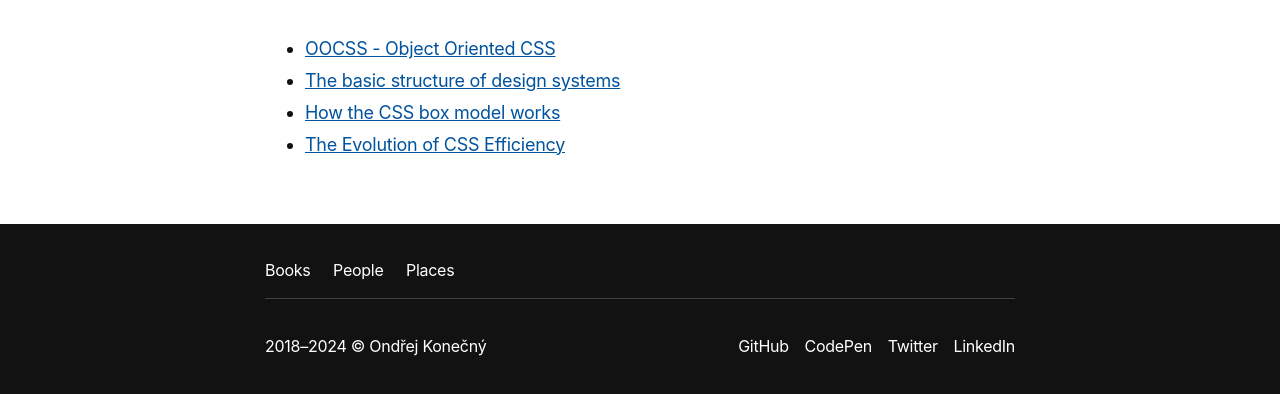
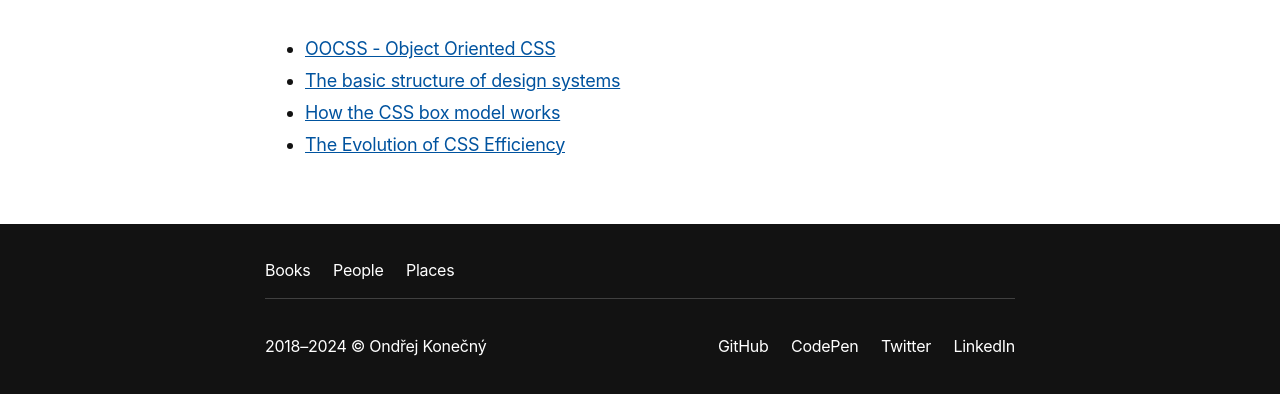
Before and after one commit to ondrejkonec/ondrejkonecny, an Astro site: page / in a window 1280 px wide. Shown: the part 446-840 px from the top of the page. Built offline with nearby package versions, Linux system fonts and the light colour scheme; Astro itself is replaced by a stand-in of ours; some packages are replaced by stand-ins of ours.

Commit message:
spacing update

```diff
--- a/src/components/Footer.astro
+++ b/src/components/Footer.astro
@@ -59,7 +59,7 @@
   }
   .footer__socials {
     display: flex;
-    gap: .875rem;
+    gap: 1.25rem;
   }
   .footer__link {
     font-size: 16px;
```
